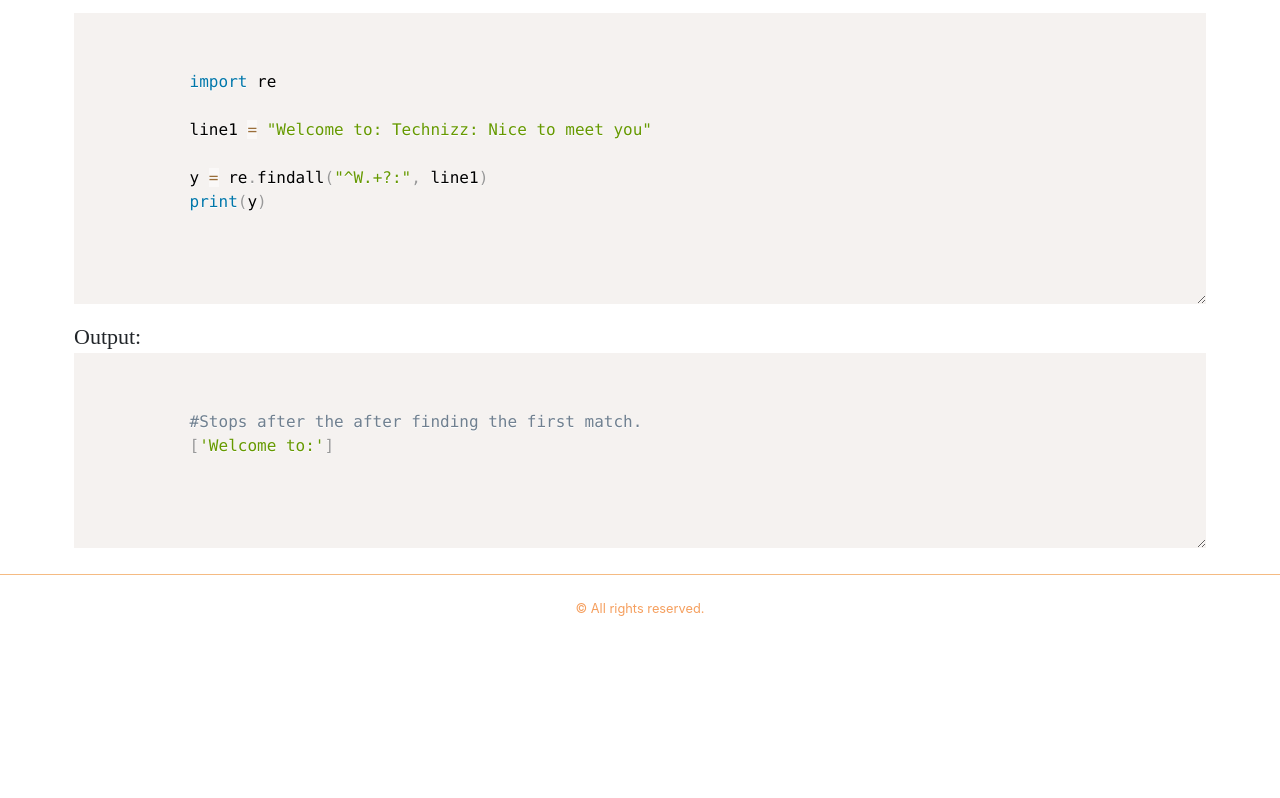
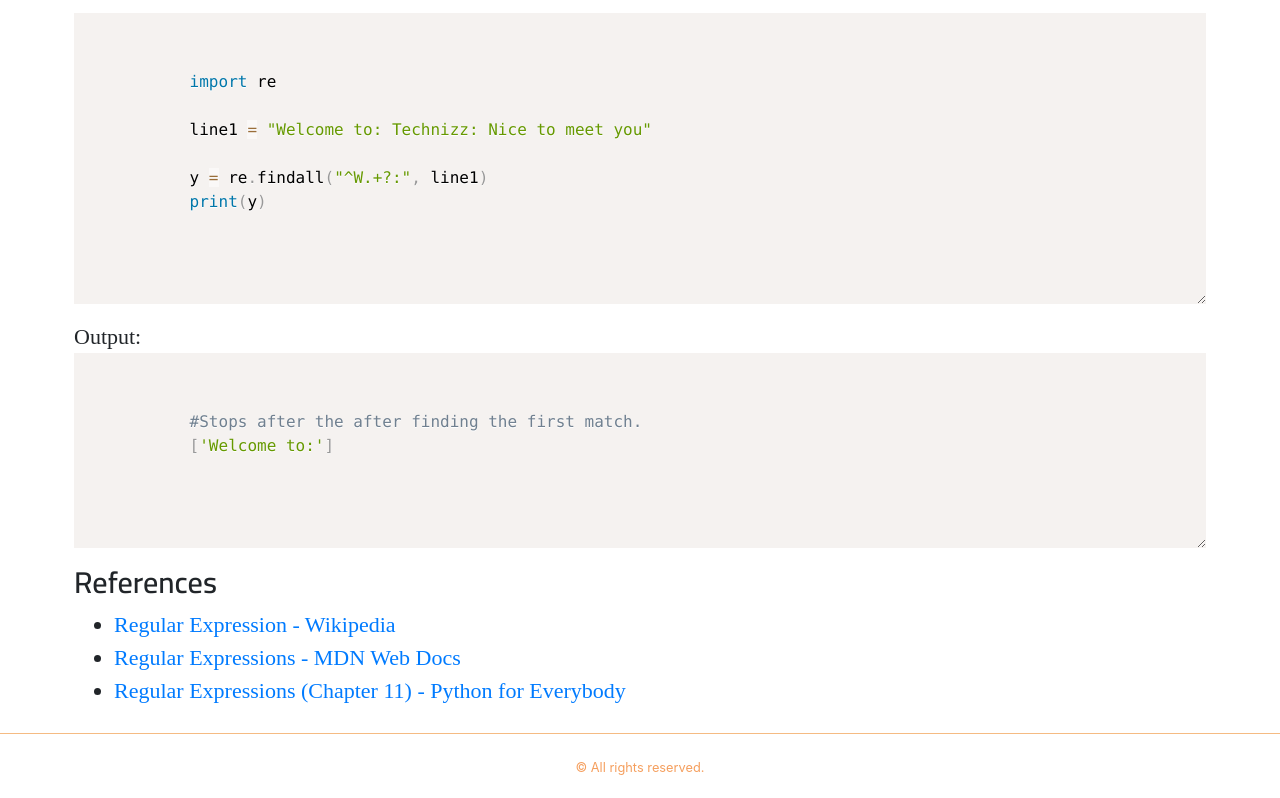
Before and after one commit to nizz009/technizz, a plain HTML site: page regular_expressions.html in a window 1280 px wide. Shown: the part 6019-6817 px from the top of the page. Before the commit the page ends 6658 px from the top, so only its background shows below. Drawn offline with nearby package versions, Linux system fonts and the light colour scheme; a web font is replaced by a local one.

Commit message:
Update regular_expressions.html

```diff
--- a/regular_expressions.html
+++ b/regular_expressions.html
@@ -289,6 +289,19 @@
 						['Welcome to:']
 					</code>
 				</pre>
+
+			<h2>References</h2>
+			<ul>
+				<li>
+					<a href="https://en.wikipedia.org/wiki/Regular_expression">Regular Expression - Wikipedia</a>
+				</li>
+				<li>
+					<a href="https://developer.mozilla.org/en-US/docs/Web/JavaScript/Guide/Regular_Expressions">Regular Expressions - MDN Web Docs</a>
+				</li>
+				<li>
+					<a href="https://www.py4e.com/">Regular Expressions (Chapter 11) - Python for Everybody</a>
+				</li>
+			</ul>
 		</section>
 
 		<!--footer-->
```
